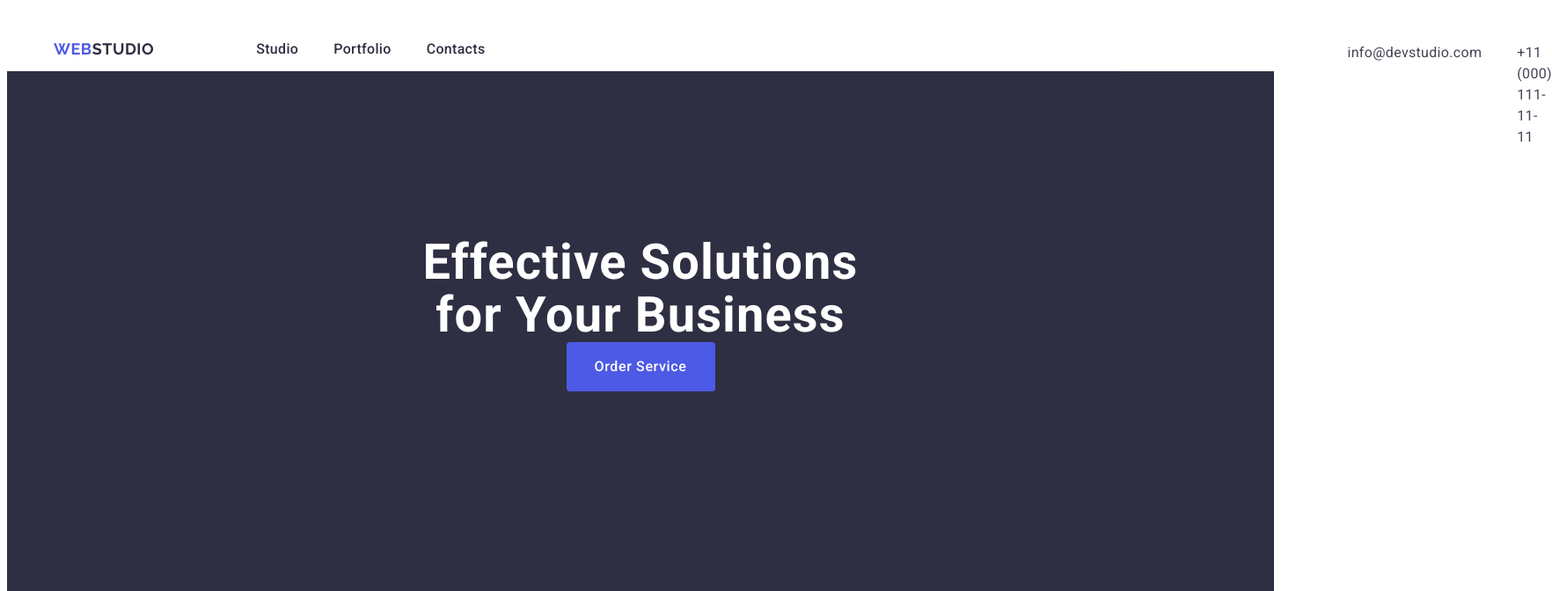
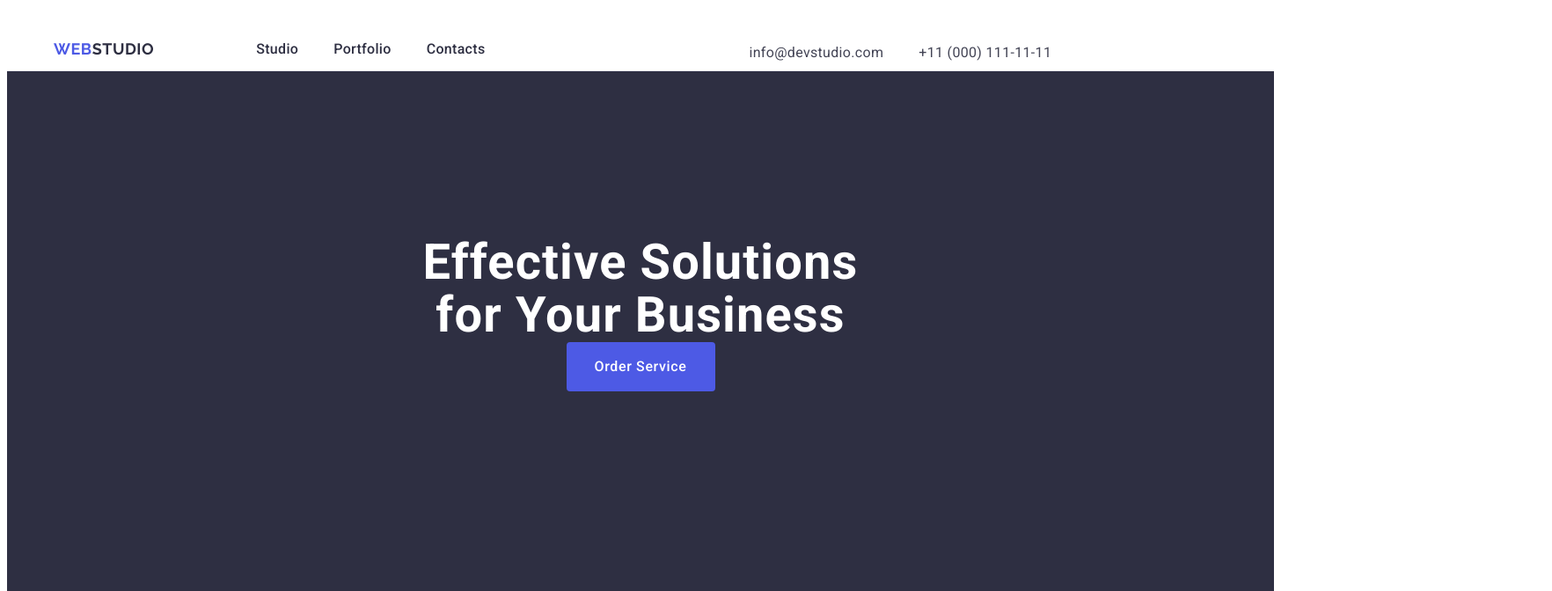
Before and after one commit to NastyaDudk/goit-markup-hw-03, a plain HTML site: page index.html in a window 1280 px wide. Shown: the top 672 px of the page at 88% size, 1764 px wide, since content can reach past the window. Drawn offline with Linux system fonts and the light colour scheme.

Commit message:
add index.html

```diff
--- a/css/styles.css
+++ b/css/styles.css
@@ -102,7 +102,7 @@ body {
 
   .address{
     font-style: normal;
-    padding-left: 940px;
+    padding-left: 260px;
 
   }
 
@@ -186,6 +186,7 @@ body {
   border-radius:4px;
   cursor:pointer;
   margin: 0 auto;
+
 
  }
 
```
